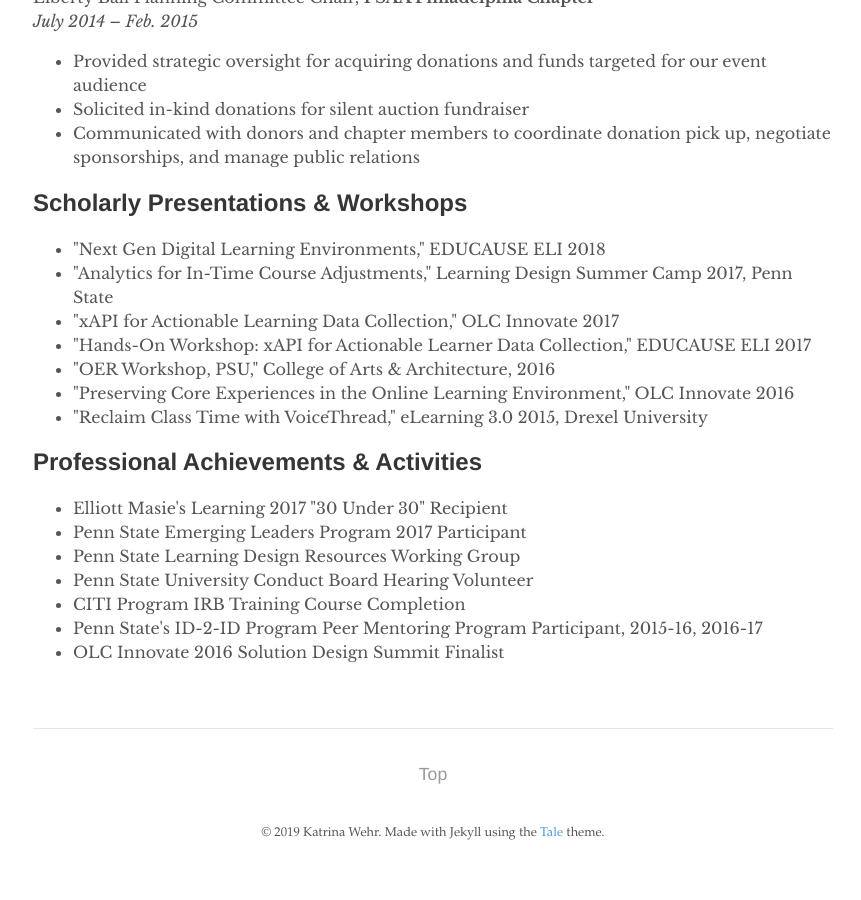
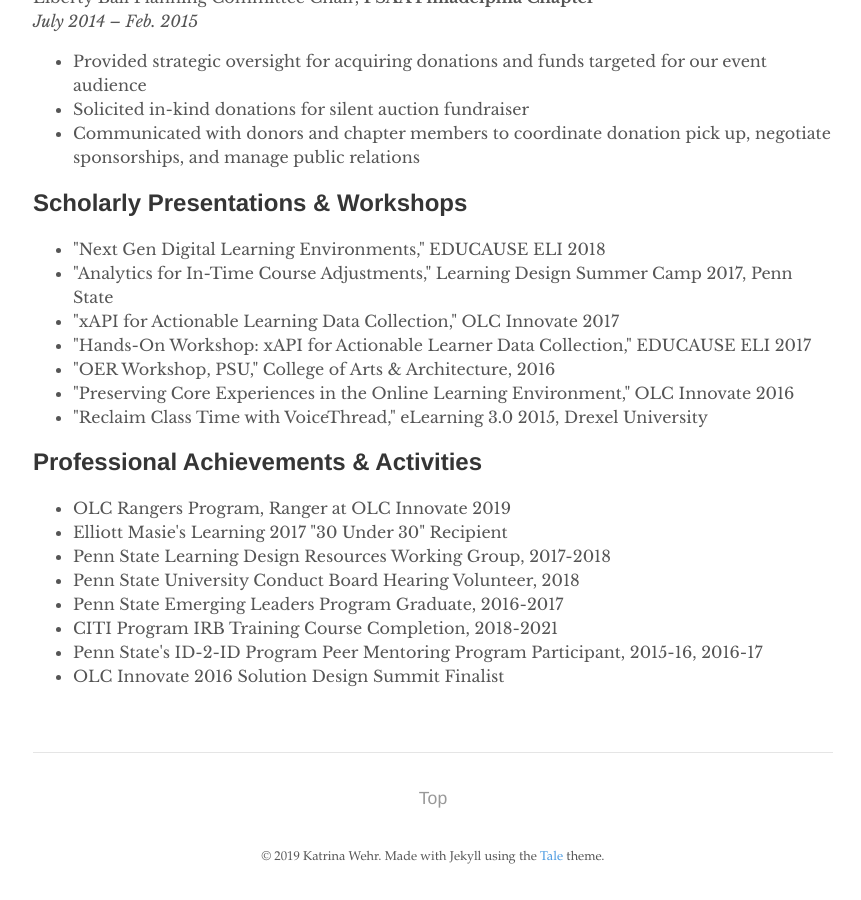
Before and after one commit to kat-wehr/mysite, a Jekyll site: the page built from _pages/cv.md, in a window 1280 px wide and 900 px high, scrolled down 3230 px. Shown: the whole window, without its empty margins (207-1068 px from the left). Built offline with Jekyll 4.4.1, drawn with Linux system fonts in a browser that asks for light colours; nearby versions of some CDN libraries; before the commit the page ends 4106 px from its top, so only the background shows below that.

Commit message:
Update cv.md

```diff
--- a/_pages/cv.md
+++ b/_pages/cv.md
@@ -144,10 +144,11 @@ _July 2014 – Feb. 2015_
 
 ## Professional Achievements &amp; Activities
 
+- OLC Rangers Program, Ranger at OLC Innovate 2019
 - Elliott Masie&#39;s Learning 2017 &quot;30 Under 30&quot; Recipient
-- Penn State Emerging Leaders Program 2017 Participant
-- Penn State Learning Design Resources Working Group
-- Penn State University Conduct Board Hearing Volunteer
-- CITI Program IRB Training Course Completion
+- Penn State Learning Design Resources Working Group, 2017-2018
+- Penn State University Conduct Board Hearing Volunteer, 2018
+- Penn State Emerging Leaders Program Graduate, 2016-2017
+- CITI Program IRB Training Course Completion, 2018-2021
 - Penn State&#39;s ID-2-ID Program Peer Mentoring Program Participant, 2015-16, 2016-17
 - OLC Innovate 2016 Solution Design Summit Finalist
```
